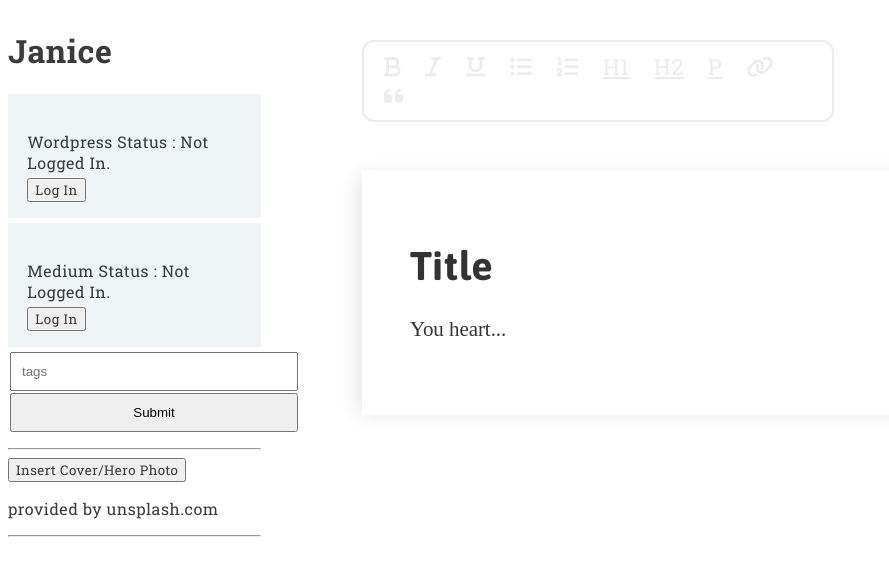
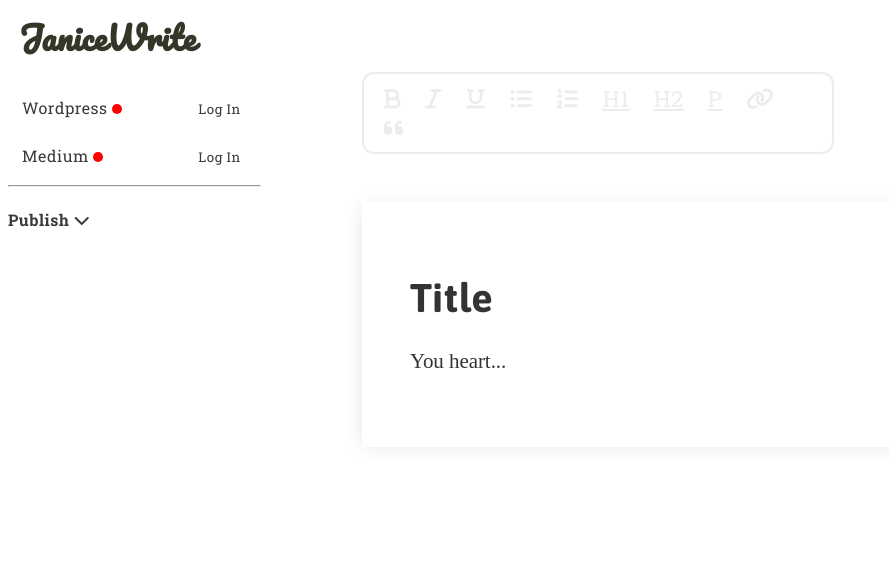
Before and after one commit to cmh3258/janiceapp, a plain HTML site: page index.html in a window 1280 px wide. Shown: the whole page, without its empty margins (0-889 px from the left). Drawn offline with nearby package versions, Linux system fonts and the light colour scheme; a web font is replaced by a local one.

Commit message:
publish panel started

```diff
--- a/index.html
+++ b/index.html
@@ -12,6 +12,7 @@
     <link href="https://fonts.googleapis.com/css?family=Asap:400,400i,500,500i,600,600i,700,700i|Overpass+Mono:300,400,600,700" rel="stylesheet">
     <link href="https://fonts.googleapis.com/css?family=Hind:300,400,500,600,700" rel="stylesheet">
     <link href="https://fonts.googleapis.com/css?family=Roboto+Slab:100,300,400,700" rel="stylesheet">
+    <link href="https://fonts.googleapis.com/css?family=Pacifico" rel="stylesheet">
 
 
 
@@ -26,53 +27,91 @@
         </div>
 
         <div class="content-left">
-            <h1>Janice</h1>
+            <h1 class="logo-font">JaniceWrite</h1>
 
 
 
             <div id="wordpress-control-center" class="control-panel">
-                <h4>Wordpress Status :
-                    <span v-if="!notLoggedIntoWordpress">Logged In.</span>
-                    <span v-if="notLoggedIntoWordpress">Not Logged In.</span>
+                <h4>Wordpress
+                    <span v-if="!notLoggedIntoWordpress" class="base-status green-status"></span>
+                    <span v-if="notLoggedIntoWordpress" class="base-status red-status"></span>
                 </h4>
-                <button v-if="notLoggedIntoWordpress" v-on:click="oauth">Log In</button>
+                <button v-if="notLoggedIntoWordpress" v-on:click="oauth" class="log-in">Log In</button>
 
-                <div v-if="!notLoggedIntoWordpress">
+
+            </div>
+
+            <div id="medium-control-center" class="control-panel">
+                <h4>Medium
+                    <span v-if="!notLoggedIntoMedium" class="base-status green-status"></span>
+                    <span v-if="notLoggedIntoMedium" class="base-status red-status"></span>
+                </h4>
+                <button v-if="notLoggedIntoMedium" v-on:click="mediumAuth" class="log-in">Log In</button>
+            </div>
+
+
+            <!-- <form id="blog-form" v-on:submit.prevent="submit_post">
+                <input placeholder="tags" type="text" v-model="postForm.tags"/>
+                <input type="submit" value="Submit"/>
+            </form> -->
+            <!-- {{postForm}} -->
+
+            <hr>
+
+            <!-- Hero Img functionality -->
+           <!--  <div class="hero-img-container">
+                <h4>Featured Image <i class="fa fa-chevron-down" aria-hidden="true"></i></h4>
+
+                <div v-for="photo in twitch" v-if="photo != null">
+                    <img class="unsplash-photo-container" :src="photo.urls.regular" v-on:click="selectImg(photo.urls.regular)"/>
+                </div>
+                <p v-if="twitch.length != 0">provided by unsplash.com</p>
+
+            </div> -->
+
+
+
+            <h4 v-on:click="showpublishpanel = !showpublishpanel">Publish <i class="fa fa-chevron-down" aria-hidden="true"></i></h4>
+            <div id="publish-panel" v-if="showpublishpanel">
+
+                <!-- Tags -->
+                <input placeholder="tags" type="text" v-model="postForm.tags"/>
+
+
+                <!-- Hero Img functionality -->
+                <div>
+                    <button v-on:click="get_images">Featured/Hero Image</button>
+                    <div v-for="photo in twitch" v-if="photo != null">
+                        <img class="unsplash-photo-container" :src="photo.urls.regular" v-on:click="selectImg(photo.urls.regular)"/>
+                    </div>
+                    <p v-if="twitch.length != 0">provided by unsplash.com</p>
+                </div>
+
+                <!-- Decide which to publish to -->
+                <input type="checkbox" name="wordpress" value="true" v-model="pubtowordpress">Wordpress<br>
+                <div v-if="!notLoggedIntoWordpress && pubtowordpress">
                     <h5>Select blog to write on.</h5>
                     <button v-if="!wp_sites" v-on:click="get_users_sites">Get Sites</button>
                     <select v-if="wp_sites">
                         <option v-for="wp_site in wp_sites" :value="wp_site">{{wp_site.url}} </option>
                     </select>
                 </div>
+
+                <input type="checkbox" name="medium" value="true">Medium<br>
+
+                <!-- Social share - maybe due this after you publish?? -->
+                <!-- <div>
+                    <label>Share</label>
+                    <div>
+                        <input type="checkbox" name="social">Facebook<br>
+                        <input type="checkbox" name="social">Twitter<br>
+                    </div>
+                </div> -->
+
+
+
             </div>
 
-            <div id="medium-control-center" class="control-panel">
-                <h4>Medium Status :
-                    <span v-if="!notLoggedIntoMedium">Logged In.</span>
-                    <span v-if="notLoggedIntoMedium">Not Logged In.</span>
-                </h4>
-                <button v-on:click="mediumAuth">Log In</button>
-            </div>
-
-
-            <form id="blog-form" v-on:submit.prevent="submit_post">
-                <input placeholder="tags" type="text" v-model="postForm.tags"/>
-                <input type="submit" value="Submit"/>
-            </form>
-            <!-- {{postForm}} -->
-
-            <hr>
-
-            <!-- Hero Img functionality -->
-            <div class="hero-img-container">
-                <button v-on:click="get_images">Insert Cover/Hero Photo</button>
-                <div v-for="photo in twitch" v-if="photo != null">
-                    <img class="unsplash-photo-container" :src="photo.urls.regular" v-on:click="selectImg(photo.urls.regular)"/>
-                </div>
-                <p>provided by unsplash.com</p>
-            </div>
-
-            <hr>
 
             <!-- User Login Functionality -->
             <div class="user_login_dash">
@@ -164,7 +203,9 @@
                 postForm:{title:'', body:'', tags:''},
                 user_info: null,
                 wp_sites: null,
-                showSignOut: true
+                showSignOut: true,
+                pubtowordpress: false,
+                showpublishpanel: false
             },
             methods:{
                 mediumAuth:function(){
--- a/style.css
+++ b/style.css
@@ -7,6 +7,15 @@ h1,h2,h3,h4,h5,h6,p,li,a,button{
     font-family: Roboto Slab;
     letter-spacing: .5px;
     color: #3a3a3a;
+}
+
+.logo-font{
+    font-family:Pacifico;
+    color: #353528;
+}
+h1.logo-font{
+    margin-top: 1px;
+    margin-left: 11px;
 }
 
 .unsplash-photo-container{
@@ -45,7 +54,7 @@ h1,h2,h3,h4,h5,h6,p,li,a,button{
 .contain-writer{
     width: 80%;
     margin: 0 auto;
-    padding:2em;
+    padding: 4em 2em 4em;
 }
 .hidden{
     display: none;
@@ -83,7 +92,7 @@ h1,h2,h3,h4,h5,h6,p,li,a,button{
     margin-top:3em;
     padding:3em;
     box-shadow: 2px 1px 17px -4px rgba(0, 0, 0, 0.2);
-    box-shadow: -7px 2px 18px -3px rgba(0, 0, 0, 0.1);
+    box-shadow: -3px 2px 18px -3px rgba(0, 0, 0, 0.1);
 }
 #editor:focus{
     outline: none !important;
@@ -151,18 +160,47 @@ h5{
     margin-bottom: 9px;
 }
 .control-panel{
-    background: #eff4f7;
-    background: #eff4f7;
+    /*background: #eff4f7;
+    background: #eff4f7;*/
     padding: 1em 1.2em;
+    padding: 11px 14px;
     margin-bottom: 5px;
 }
 .control-panel h4{
     font-weight: 500;
+    display: inline-block;
+    margin: 0;
 }
 .control-panel h5{
     font-weight: 500;
+}
+.control-panel button.log-in{
+    float: right;
+    border: 0px;
+    background: white;
+    margin-top: 2px;
+    cursor: pointer;
+}
+.control-panel button.log-in:hover{
+    color: blue;
 }
 
 #wordpress-control-center{
 
 }
+
+
+.base-status{
+    width: 4px;
+    border-radius: 100%;
+    background-color: gray;
+    padding: 3px;
+    height: 4px;
+    display: inline-block;
+}
+.green-status{
+    background-color: green;
+}
+.red-status{
+    background-color: red;
+}
```
